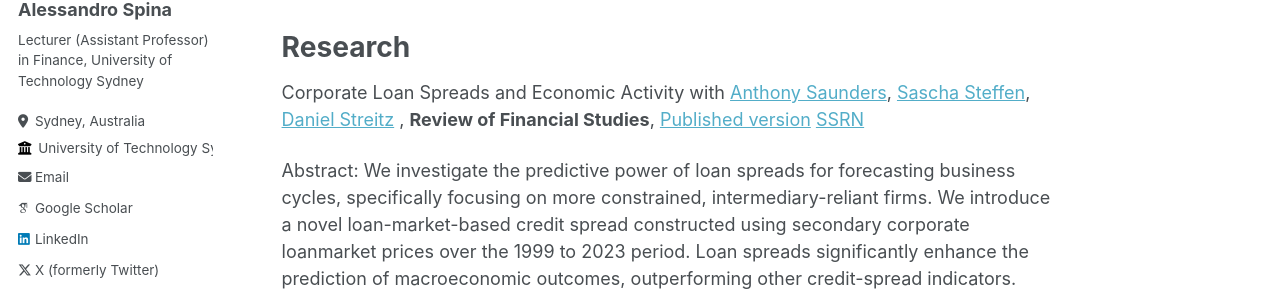
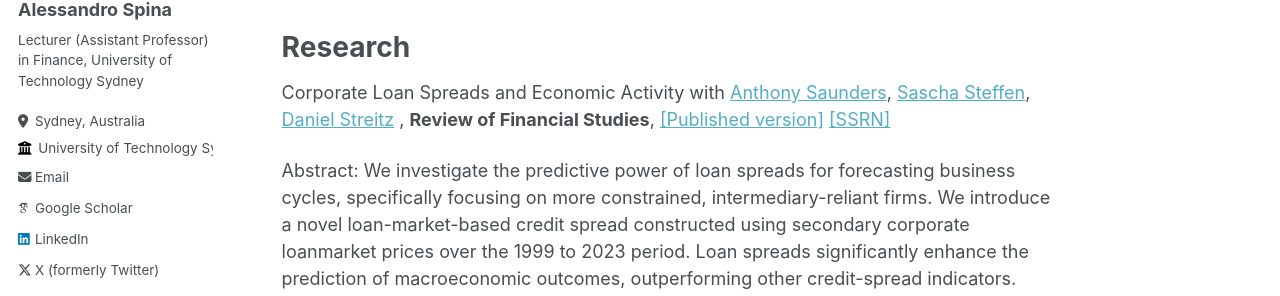
Before and after one commit to aspi6246/aspi6246.github.io, a Jekyll site: the page built from _pages/about.md, in a window 1280 px wide and 900 px high. Shown: the part 349-645 px from the top of the window. Built offline with Jekyll 4.4.1, drawn with Linux system fonts in a browser that asks for light colours; some web fonts are replaced.

```diff
--- a/_pages/about.md
+++ b/_pages/about.md
@@ -17,7 +17,7 @@ My primary research area is empirical financial intermediation, monetary policy,
 Research
 ======
 
-Corporate Loan Spreads and Economic Activity with [Anthony Saunders](https://www.stern.nyu.edu/faculty/bio/anthony-saunders), [Sascha Steffen](https://www.sascha-steffen.de/), [Daniel Streitz](https://sites.google.com/site/streitzdaniel/) , **Review of Financial Studies**, [Published version](https://academic.oup.com/rfs/article/38/2/507/7918340?guestAccessKey=478e97d8-0d2f-481e-bb53-7669945bba3a&utm_source=authortollfreelink&utm_campaign=rfs&utm_medium=email) [SSRN](https://papers.ssrn.com/sol3/papers.cfm?abstract_id=3717358)
+Corporate Loan Spreads and Economic Activity with [Anthony Saunders](https://www.stern.nyu.edu/faculty/bio/anthony-saunders), [Sascha Steffen](https://www.sascha-steffen.de/), [Daniel Streitz](https://sites.google.com/site/streitzdaniel/) , **Review of Financial Studies**, [[Published version]](https://academic.oup.com/rfs/article/38/2/507/7918340?guestAccessKey=478e97d8-0d2f-481e-bb53-7669945bba3a&utm_source=authortollfreelink&utm_campaign=rfs&utm_medium=email) [[SSRN]](https://papers.ssrn.com/sol3/papers.cfm?abstract_id=3717358)
 
 Abstract: We investigate the predictive power of loan spreads for forecasting business cycles, specifically focusing on more constrained, intermediary-reliant firms. We introduce a novel loan-market-based credit spread constructed using secondary corporate loanmarket prices over the 1999 to 2023 period. Loan spreads significantly enhance the prediction of macroeconomic outcomes, outperforming other credit-spread indicators. The paper also explores the underlying mechanisms, differentiating between borrower fundamentals and financial frictions, with evidence suggesting that supply-side frictions are a decisive factor in loan spreads’ forecasting ability.
 
```
